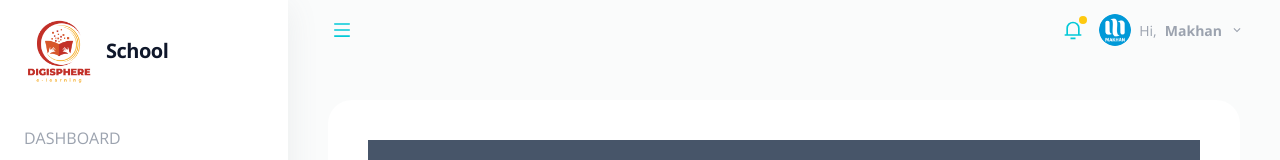
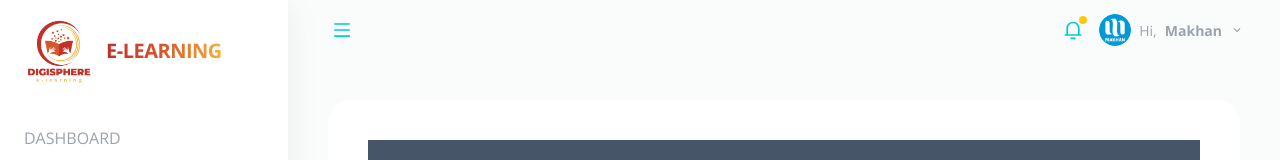
Before and after one commit to yerrymina1195/Tache21, a React (Create React App) app: page / in a window 1280 px wide. Shown: the top 160 px of the page. Built offline with nearby package versions, Linux system fonts and the light colour scheme.

Commit message:
logo et couleur

```diff
--- a/public/index.html
+++ b/public/index.html
@@ -7,9 +7,9 @@
     <meta name="theme-color" content="#000000" />
     <meta
       name="description"
-      content="Web site created using create-react-app"
+      content=""
     />
-    <link rel="apple-touch-icon" href="%PUBLIC_URL%/logo192.png" />
+    <link rel="apple-touch-icon" href="/makhan.png" />
     <!--
       manifest.json provides metadata used when your web app is installed on a
       user's mobile device or desktop. See https://developers.google.com/web/fundamentals/web-app-manifest/
--- a/src/components/Sidebar.jsx
+++ b/src/components/Sidebar.jsx
@@ -21,7 +21,7 @@ const Sidebar = () => {
         <>
         <div className='flex justify-between items-center'>
         <Link to="/" onClick={handleCloseSideBar} className="items-center gap-3 ml-3 mt-4 flex text-xl font-extrabold tracking-tight dark:text-white text-slate-900">
-        <img src={logo} alt="" srcset="" className='w-[70px] h-auto' /> <span>  School</span>
+        <img src={logo} alt="" srcset="" className='w-[70px] h-auto' /> <span className='rest'>  e-learning</span>
             </Link>
             <button
              type="button"
--- a/src/index.css
+++ b/src/index.css
@@ -5,6 +5,13 @@ body{
     padding:0;
     font-family: "Open Sans", sans-serif;
 }
+.rest{
+    text-transform: uppercase;
+	background: linear-gradient(to right, #C23028 0%, #D7572B 50%, #F6B339 100%);
+	-webkit-background-clip: text;
+	-webkit-text-fill-color: transparent;
+
+}
 
 @tailwind base;
 @tailwind components;
```
Also changed, not shown: public/makhan.png (added).
